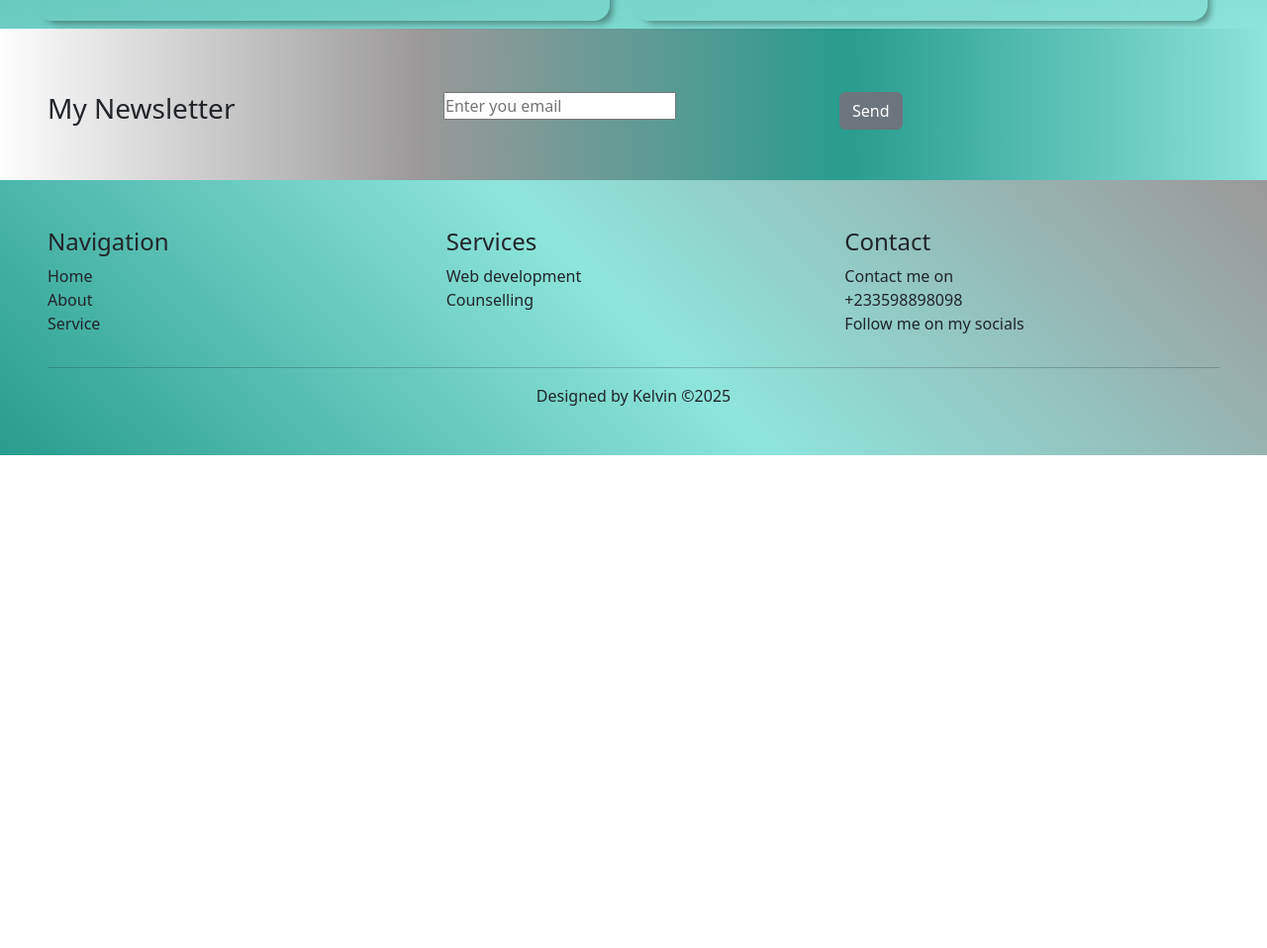
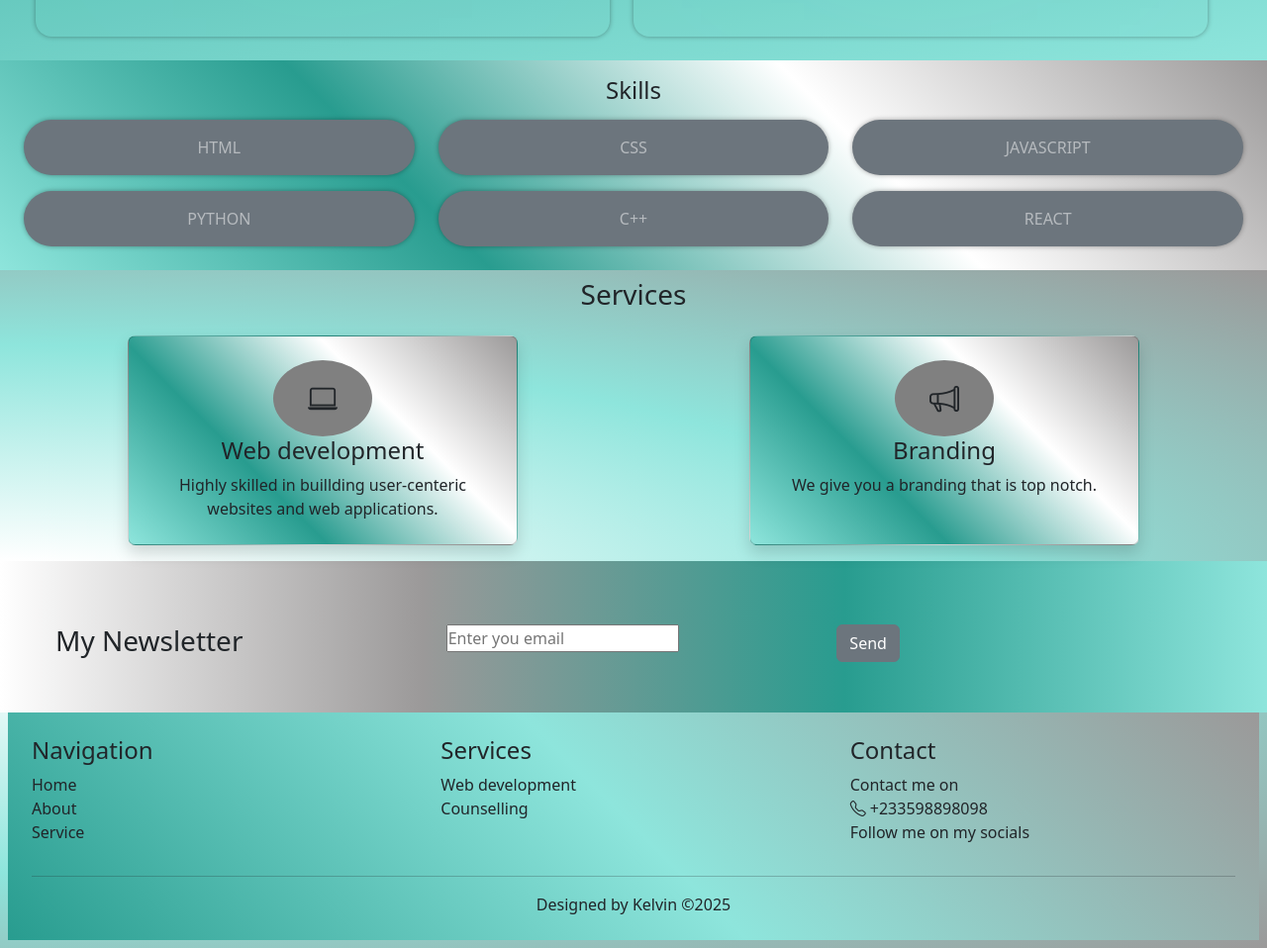
Before and after one commit to karmas-turn/kel-repo, a website: page index.html in a window 1280 px wide. Shown: the part 979-1937 px from the top of the page at 99% size. Before the commit the page ends 1439 px from the top, so only its background shows below. Drawn offline with nearby package versions, Linux system fonts and the light colour scheme.

Commit message:
my portfolio

```diff
--- a/index.css
+++ b/index.css
@@ -23,14 +23,14 @@ a{
 }
 
 #cardi{
-  background: -webkit-radial-gradient(top,white,#289c8f,#8ee5dc,rgb(154,153,153));
+  background: -webkit-radial-gradient(top,white,rgb(154,153,153));
   -webkit-background-clip: text;
   color: transparent;
 }
 
 .community , .content, .product, .deli{
   backdrop-filter: blur(1000px);
-  box-shadow: 6px  6px 6px -3px rgba(0,0,0,0.35);
+  box-shadow: 0  0 5px  rgba(0,0,0,0.35);
 }
 
 #head{
@@ -40,11 +40,11 @@ a{
   background: -webkit-linear-gradient(100deg, #8ee5dc,#289c8f);
 
 }
-#lane2{
+#lane2, .service{
   background: -webkit-radial-gradient( left ,white 10%,#8ee5dc ,rgb(155,153,153));
 }
 
-#newthings{
+#newthings {
   background: -webkit-linear-gradient( left,white,rgb(155,153,153),#289c8f,#8ee5dc);
 
 }
@@ -55,3 +55,19 @@ a{
 #textarea{
   height: 100%;
 }
+
+.head{
+  background-color: grey;
+  width: 100px;
+  border-radius: 50%;
+  font-size: 30px;
+}
+
+
+.skills,.card {
+  background: -webkit-linear-gradient(45deg, #8ee5dc,#289c8f,white,rgb(155,153,153));
+}
+
+.rounded-pill, .card{
+  box-shadow: 0  0 5px  rgba(0,0,0,0.35);
+}
--- a/index.html
+++ b/index.html
@@ -5,6 +5,7 @@
   <meta name="viewport" content="width=device-width, initial-scale=1.0">
   <title >Kelvin & Karma</title>
   <link rel="stylesheet" href="css/bootstrap.css">
+  <link rel="stylesheet" href="node_modules/bootstrap-icons/font/bootstrap-icons.css">
   <script src="js/bootstrap.js"></script>
   <link rel="stylesheet" href="index.css">
 </head>
@@ -15,7 +16,7 @@
         <a href="#" class="navbar-brand" id="label">Kelvin & Karma</a>
 
         <!--Button for toggling-->
-        <button type="button" class="navbar-toggler navbar-toggler-icon" data-bs-toggle="offcanvas" data-bs-target="#offs">
+        <button type="button" class="navbar-toggler navbar-toggler-icon" data-bs-toggle="offcanvas" data-bs-target="#offs" style="border: none;">
         </button>
 
         <!--Seen navigation-->
@@ -26,11 +27,11 @@
             </li>
 
             <li class="nav-item">
-              <a href="#" class="nav-link">About</a>
+              <a href="#second" class="nav-link">About</a>
             </li>
 
             <li class="nav-item">
-              <a href="#" class="nav-link">Blog</a>
+              <a href="#newthings" class="nav-link">Contact</a>
             </li>
           </ul>
         </div>
@@ -54,13 +55,13 @@
         </li>
 
         <li class="nav-item mb-2">
-          <a href="#" class="nav-link ">
+          <a href="#second" class="nav-link ">
             About
           </a>
         </li>
         <li class="nav-item mb-2">
-          <a href="#" class="nav-link ">
-            Blog
+          <a href="#newthings" class="nav-link ">
+            Contact
           </a>
         </li>
 
@@ -137,8 +138,8 @@
   </div>
 
   <div class="container-fluid p-4" id="second">
-    <h3>My Three Core Values</h3>
-    <h5>The building principles behind my work,creations and real life situations and exptancy</h5>
+    <h3 class="text-center">My Three Core Values</h3>
+    <h5 class="mb-4 text-center">The building principles behind my work,creations and real life situations and exptancy</h5>
 
     <div class="container-fluid row g-4">
       <div class="col ">
@@ -192,6 +193,76 @@
     </div>
   </div>
 
+
+  <div class="skills p-3">
+     <h4 class="text-center">Skills</h4>
+      <div class="col d-flex justify-content-between p-2 text-center">
+        <div class=" rounded-pill bg-secondary w-100 p-3 me-4 text-center text-white-50 ">
+          HTML
+        </div>
+        <div class=" rounded-pill bg-secondary p-3 w-100 me-4 text-center text-white-50 ">
+          CSS
+        </div>
+        <div class=" rounded-pill bg-secondary p-3 w-100  text-center text-white-50 ">
+          JAVASCRIPT
+        </div>
+
+      </div>
+      <div class="d-flex justify-content-between p-2 text-center">
+        <div class=" rounded-pill bg-secondary p-3 w-100 me-4 text-center text-white-50 ">
+          PYTHON
+        </div>
+        <div class=" rounded-pill bg-secondary p-3 w-100 me-4 text-center text-white-50 ">
+          C++
+        </div>
+        <div class=" rounded-pill bg-secondary p-3  w-100 text-center text-white-50 ">
+          REACT
+        </div>
+      </div>
+
+  </div>
+
+  <div class="service container-fluid p-2">
+    <h3 class="text-center">Services</h3>
+
+
+    <div class="row mb-3 p-3 g-4 justify-content-around text-center">
+      <div class="col-sm  col-lg-4">
+        <div class="card rounded-3 p-2 shadow">
+          <div class="card-body">
+            <div class="head text-center container p-3">
+              <i class="bi bi-laptop "></i>
+            </div>
+            <div class="body-head h4 text-center">
+              Web development
+            </div>
+            <div class="body-text">
+              Highly skilled in buillding user-centeric websites and web applications.
+            </div>
+          </div>
+        </div>
+      </div>
+      <div class="col-sm col-lg-4">
+        <div class="card rounded-3 p-2 h-100 shadow">
+          <div class="card-body">
+            <div class="head text-center container p-3">
+              <i class="bi bi-megaphone "></i>
+            </div>
+            <div class="body-head h4 text-center">
+              Branding
+            </div>
+            <div class="body-text">
+              We give you a branding that is top notch.
+            </div>
+          </div>
+      </div>
+
+
+    </div>
+
+
+  </div>
+
   <div class="newthings p-5 row g-3" id="newthings">
     <div class="newd  h3 col">
       My Newsletter
@@ -205,7 +276,7 @@
     </div>
   </div>
 
-  <div class="lastsection p-5 ">
+  <div class="lastsection p-4  w-100 ">
     <div class="row g-4">
       <div class="col">
         <h4> Navigation</h4>
@@ -227,7 +298,7 @@
         <h4>Contact</h4>
         <ul class="list-unstyled">
           <li>Contact me on</li>
-          <li>+233598898098</li>
+          <li> <i class="bi bi-telephone"></i> +233598898098</li>
           <li>Follow me on my socials</li>
         </ul>
       </div>
@@ -235,6 +306,7 @@
 
     </div>
     <hr>
+
     <div class="footer text-center">Designed by Kelvin &copy;<span id="date"></span></div>
   </div>
 
--- /dev/null
+++ b/package.json
@@ -0,0 +1,5 @@
+{
+  "dependencies": {
+    "bootstrap-icons": "^1.11.3"
+  }
+}
```
Also changed, not shown: 1 other file.
